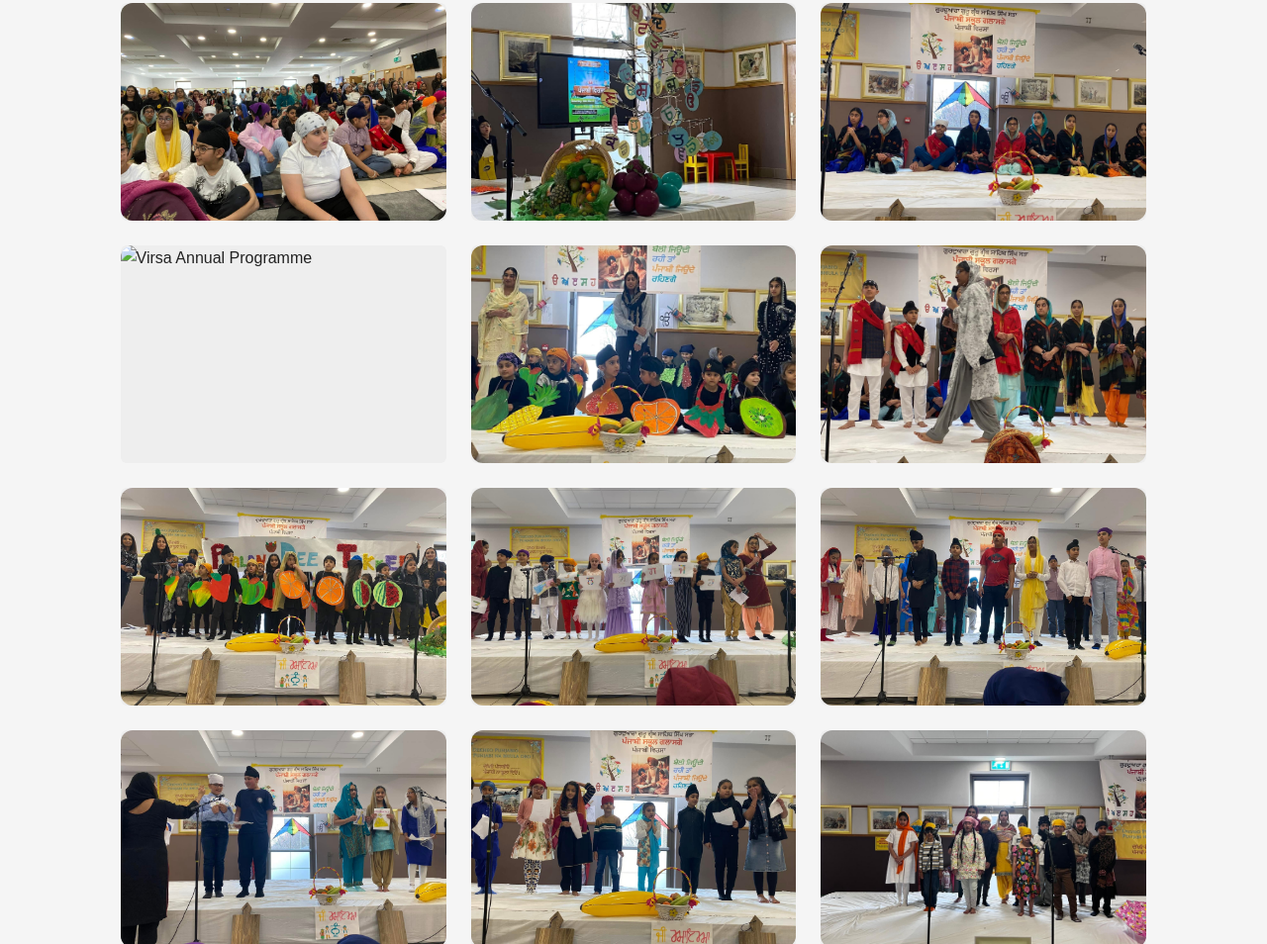
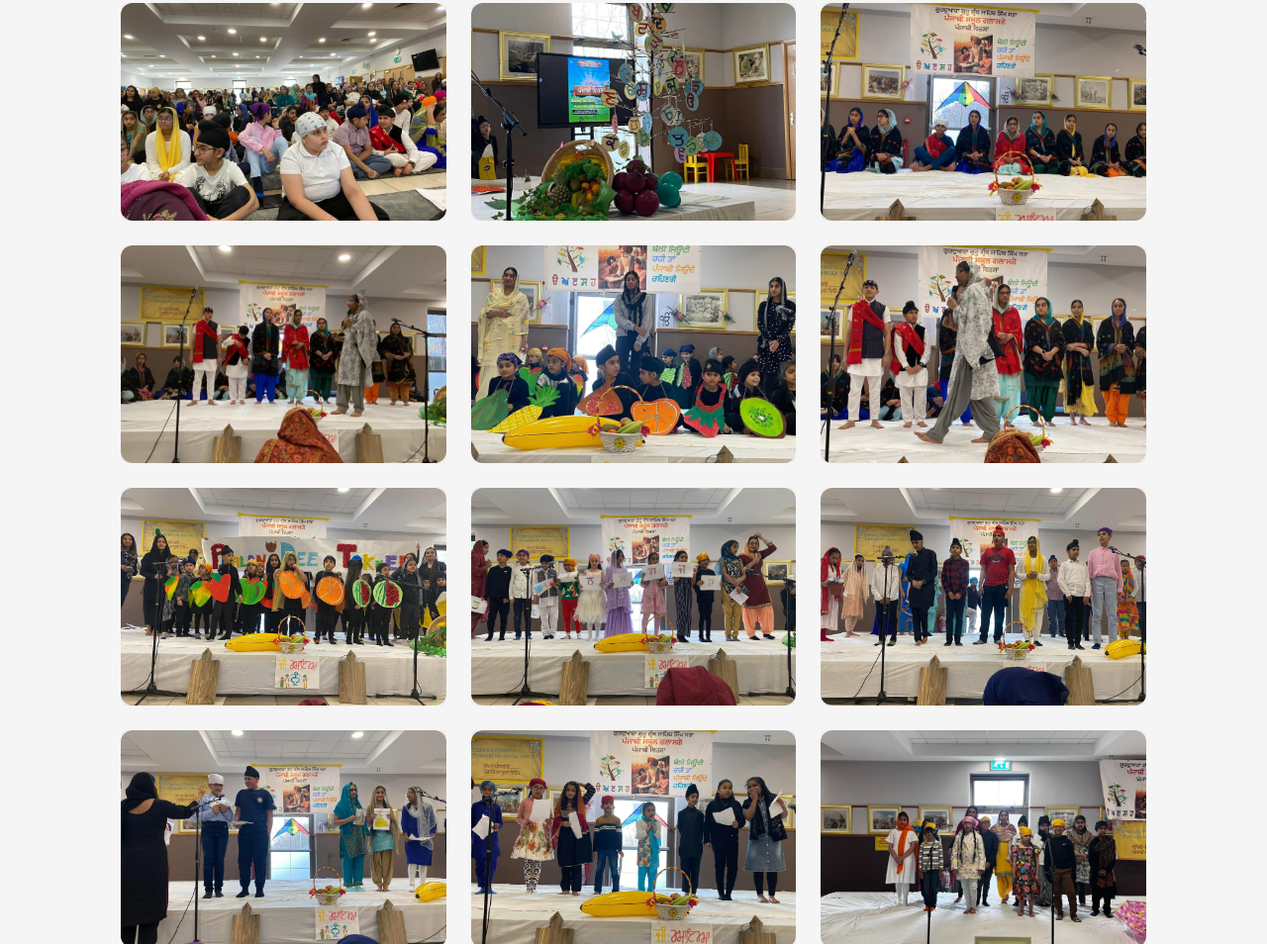
Before and after one commit to panjabischoolglasgow/school-website, a plain HTML site: page photo_library.html in a window 1280 px wide. Shown: the part 1846-2800 px from the top of the page at 99% size. Drawn offline with Linux system fonts and the light colour scheme.

Commit message:
Fix Photo Library and other image links whose capitals did not match the file names
Co-Authored-By: Claude Opus 5.5 <noreply@anthropic.com>
Claude-Session: https://claude.ai/code/session_01KztfEb5fAmR1ZEK2XPPSFL

```diff
--- a/photo_library.html
+++ b/photo_library.html
@@ -116,12 +116,12 @@
     <div class="gallery-grid">
 
         <div class="gallery-item">
-            <img src="images/Sports day 1.jpeg"
+            <img src="images/sports day 1.jpeg"
                  alt="Punjabi School Sports Day">
         </div>
 
         <div class="gallery-item">
-            <img src="images/Sports day 2024.PNG"
+            <img src="images/sports day 2024.PNG"
                  alt="Punjabi School Sports Day 2024"  >
         </div>
 
@@ -179,79 +179,79 @@
     <div class="gallery-grid">
 
         <div class="gallery-item">
-            <img src="images/Virsa 1.jpeg" alt="Virsa Annual Programme">
+            <img src="images/virsa 1.jpeg" alt="Virsa Annual Programme">
         </div>
 
         <div class="gallery-item">
-            <img src="images/Virsa 2.jpeg" alt="Virsa Annual Programme">
+            <img src="images/virsa 2.jpeg" alt="Virsa Annual Programme">
         </div>
 
         <div class="gallery-item">
-            <img src="images/Virsa 3.jpeg" alt="Virsa Annual Programme">
+            <img src="images/virsa 3.jpeg" alt="Virsa Annual Programme">
         </div>
 
         <div class="gallery-item">
-            <img src="images/Virsa 4.jpeg" alt="Virsa Annual Programme">
+            <img src="images/virsa 4.jpeg" alt="Virsa Annual Programme">
         </div>
 
         <div class="gallery-item">
-            <img src="images/Virsa 5.jpeg" alt="Virsa Annual Programme">
+            <img src="images/virsa 5.jpeg" alt="Virsa Annual Programme">
         </div>
 
         <div class="gallery-item">
-            <img src="images/Virsa 6.jpeg" alt="Virsa Annual Programme">
+            <img src="images/virsa 6.jpeg" alt="Virsa Annual Programme">
         </div>
 
         <div class="gallery-item">
-            <img src="images/Virsa 7.jpeg" alt="Virsa Annual Programme">
+            <img src="images/virsa 7.jpeg" alt="Virsa Annual Programme">
         </div>
 
         <div class="gallery-item">
-            <img src="images/Virsa 8.jpeg" alt="Virsa Annual Programme">
+            <img src="images/virsa 8.jpeg" alt="Virsa Annual Programme">
         </div>
 
         <div class="gallery-item">
-            <img src="images/Virsa 9.jpeg" alt="Virsa Annual Programme">
+            <img src="images/virsa 9.jpeg" alt="Virsa Annual Programme">
         </div>
 
         <div class="gallery-item">
-            <img src="images/Virsa 10.jpeg" alt="Virsa Annual Programme">
+            <img src="images/virsa 10.jpeg" alt="Virsa Annual Programme">
         </div>
 
         <div class="gallery-item">
-            <img src="images/Virsa 11.jpeg" alt="Virsa Annual Programme">
+            <img src="images/virsa 11.jpeg" alt="Virsa Annual Programme">
         </div>
 
         <div class="gallery-item">
-            <img src="images/Virsa 12.jpeg" alt="Virsa Annual Programme">
+            <img src="images/virsa 12.jpeg" alt="Virsa Annual Programme">
         </div>
 
         <div class="gallery-item">
-            <img src="images/Virsa 13.jpeg" alt="Virsa Annual Programme">
+            <img src="images/virsa 13.jpeg" alt="Virsa Annual Programme">
         </div>
 
         <div class="gallery-item">
-            <img src="images/Virsa 14.jpeg" alt="Virsa Annual Programme">
+            <img src="images/virsa 14.jpeg" alt="Virsa Annual Programme">
         </div>
 
         <div class="gallery-item">
-            <img src="images/Virsa 15.jpeg" alt="Virsa Annual Programme">
+            <img src="images/virsa 15.jpeg" alt="Virsa Annual Programme">
         </div>
 
         <div class="gallery-item">
-            <img src="images/Virsa 16.jpeg" alt="Virsa Annual Programme">
+            <img src="images/virsa 16.jpeg" alt="Virsa Annual Programme">
         </div>
 
         <div class="gallery-item">
-            <img src="images/Virsa 17.jpeg" alt="Virsa Annual Programme">
+            <img src="images/virsa 17.jpeg" alt="Virsa Annual Programme">
         </div>
 
         <div class="gallery-item">
-            <img src="images/Virsa 18.jpeg" alt="Virsa Annual Programme">
+            <img src="images/virsa 18.jpeg" alt="Virsa Annual Programme">
         </div>
 
         <div class="gallery-item">
-            <img src="images/Virsa 19.jpeg" alt="Virsa Annual Programme">
+            <img src="images/virsa 19.jpeg" alt="Virsa Annual Programme">
         </div>
 
     </div>
@@ -276,7 +276,7 @@
     <div class="gallery-grid">
 
         <div class="gallery-item">
-            <img src="images/Outing 1.jpeg"
+            <img src="images/outing 1.jpeg"
                  alt="Punjabi School annual day out">
         </div>
 
@@ -302,7 +302,7 @@
     <div class="gallery-grid">
 
         <div class="gallery-item">
-            <img src="images/Awards 1.jpeg"
+            <img src="images/awards 1.jpeg"
                  alt="Punjabi School awards">
         </div>
 
```
Also changed, not shown: calendar.html (+2 -2 lines), classes.html (+1 -1 lines), policies.html (+6 -6 lines), images/virsa 7.jpeg (renamed from images/vVirsa 7.jpeg).
